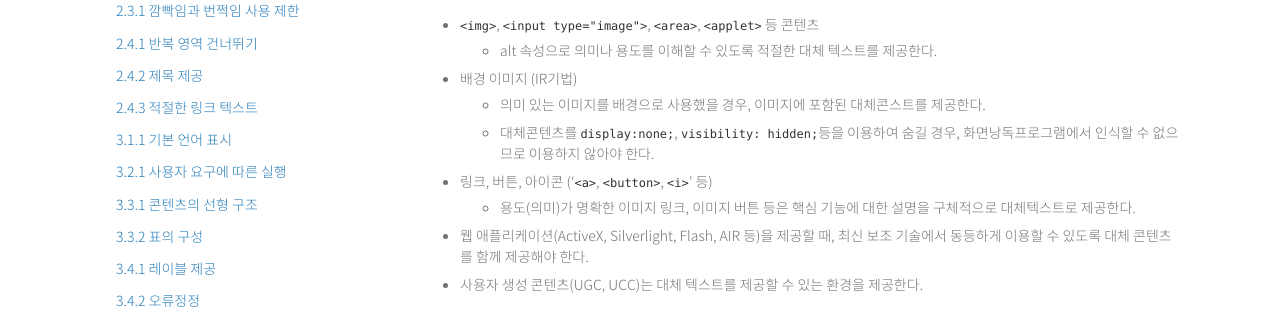
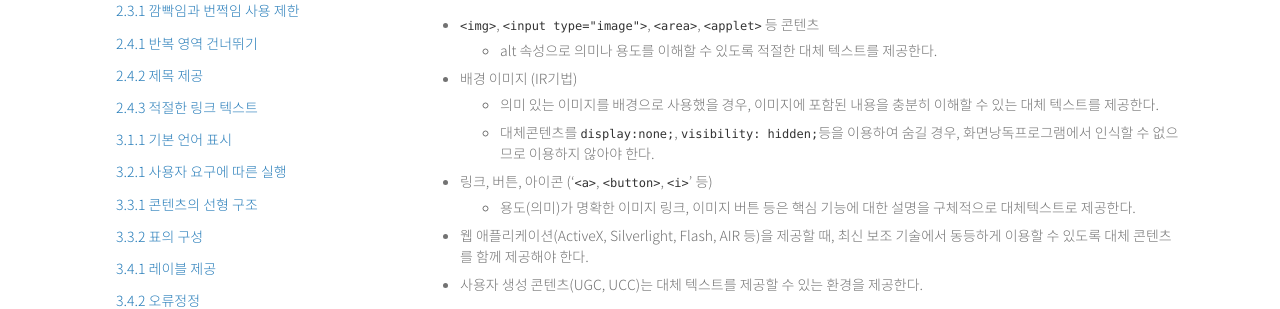
Before and after one commit to daum-a11y/web-a11y-guide, a Jekyll site: the page built from pc/1.1.1.md, in a window 1280 px wide and 900 px high, scrolled down 844 px. Shown: the part 528-837 px from the top of the window. Built offline with Jekyll 4.4.1, drawn with Linux system fonts in a browser that asks for light colours.

Commit message:
1.1.1 오탈자 수정

```diff
--- a/pc/1.1.1.md
+++ b/pc/1.1.1.md
@@ -54,7 +54,7 @@ title: 검사항목 1.1.1 적절한 대체 텍스트 제공
 * `<img>`, `<input type="image">`, `<area>`, `<applet>` 등 콘텐츠
   * alt 속성으로 의미나 용도를 이해할 수 있도록 적절한 대체 텍스트를 제공한다.
 * 배경 이미지 (IR기법)
-  * 의미 있는 이미지를 배경으로 사용했을 경우, 이미지에 포함된 대체콘스트를 제공한다.
+  * 의미 있는 이미지를 배경으로 사용했을 경우, 이미지에 포함된 내용을 충분히 이해할 수 있는 대체 텍스트를 제공한다.
   * 대체콘텐츠를 `display:none;`, `visibility: hidden;`등을 이용하여 숨길 경우, 화면낭독프로그램에서 인식할 수 없으므로 이용하지 않아야 한다.
 * 링크, 버튼, 아이콘 ('`<a>`, `<button>`, `<i>`' 등)
   * 용도(의미)가 명확한 이미지 링크, 이미지 버튼 등은 핵심 기능에 대한 설명을 구체적으로 대체텍스트로 제공한다.
```
Also changed, not shown: pc/print_view.md (+1 -1 lines).
